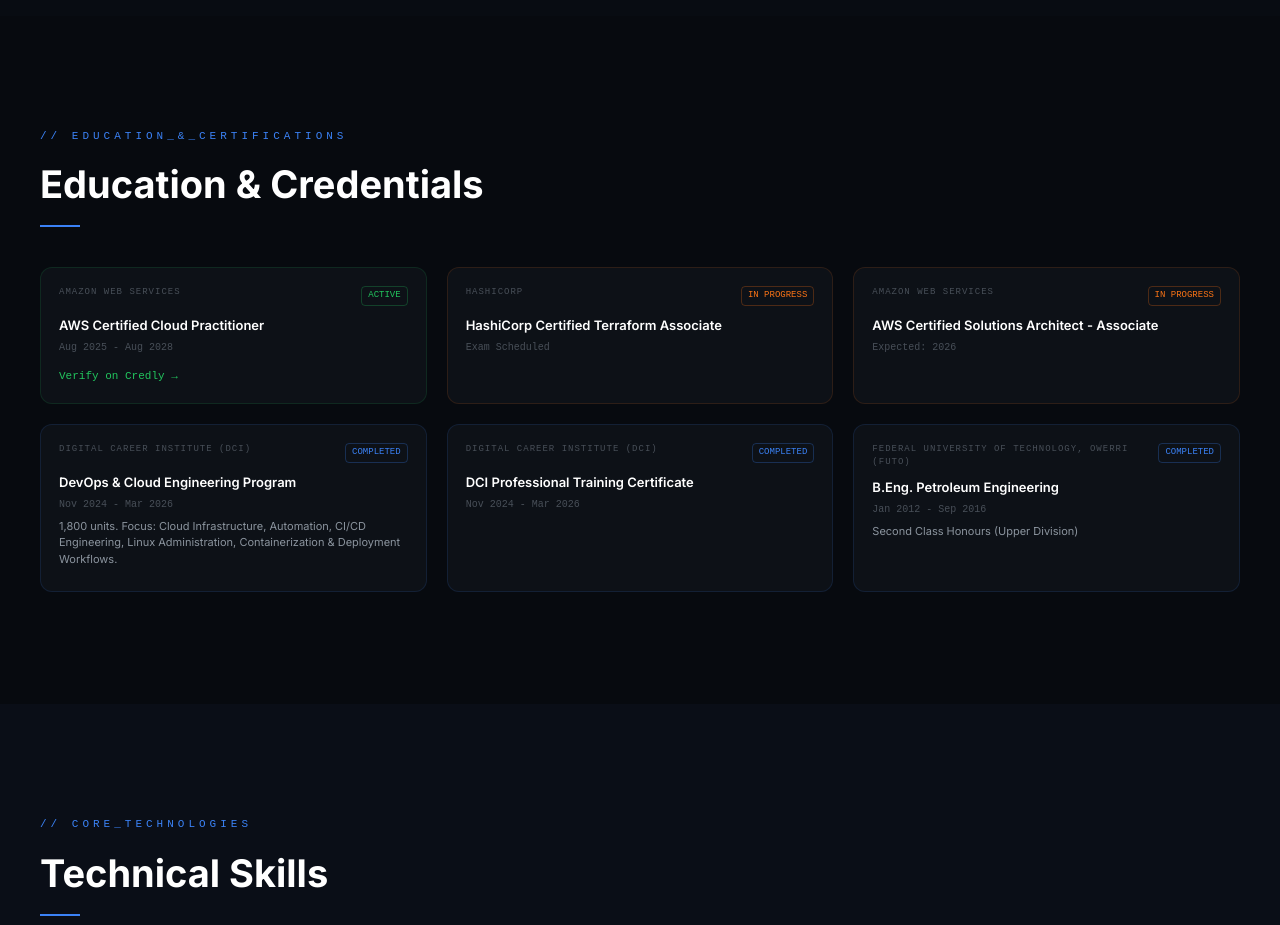
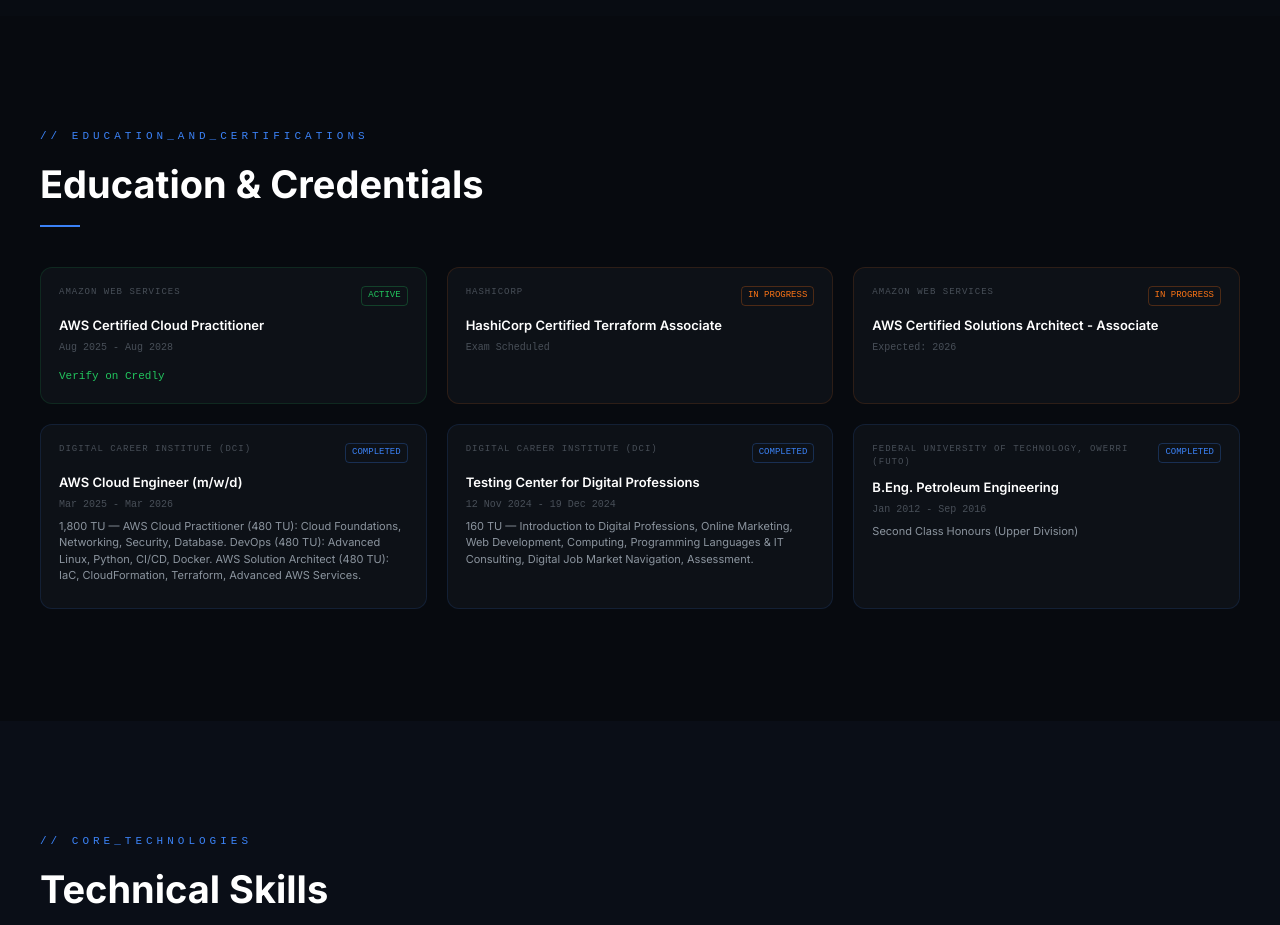
Before and after one commit to franklinosuji2-afk/franklin-portfolio, a Next.js app: page / in a window 1280 px wide. Shown: the part 4080-5005 px from the top of the page. Built offline with nearby package versions, Linux system fonts and the light colour scheme.

Commit message:
Fix all cert dates and content from official certificates

```diff
--- a/components/Certifications.tsx
+++ b/components/Certifications.tsx
@@ -3,8 +3,8 @@
   {issuer:"AMAZON WEB SERVICES",name:"AWS Certified Cloud Practitioner",period:"Aug 2025 - Aug 2028",status:"ACTIVE",color:"#22c55e",verify:"https://www.credly.com/badges/914031f2-e5b2-4e4e-b408-2d512d91566d/public_url"},
   {issuer:"HASHICORP",name:"HashiCorp Certified Terraform Associate",period:"Exam Scheduled",status:"IN PROGRESS",color:"#f97316"},
   {issuer:"AMAZON WEB SERVICES",name:"AWS Certified Solutions Architect - Associate",period:"Expected: 2026",status:"IN PROGRESS",color:"#f97316"},
-  {issuer:"DIGITAL CAREER INSTITUTE (DCI)",name:"DevOps & Cloud Engineering Program",period:"Nov 2024 - Mar 2026",status:"COMPLETED",color:"#3b82f6",note:"1,800 units. Focus: Cloud Infrastructure, Automation, CI/CD Engineering, Linux Administration, Containerization & Deployment Workflows."},
-  {issuer:"DIGITAL CAREER INSTITUTE (DCI)",name:"DCI Professional Training Certificate",period:"Nov 2024 - Mar 2026",status:"COMPLETED",color:"#3b82f6"},
+  {issuer:"DIGITAL CAREER INSTITUTE (DCI)",name:"AWS Cloud Engineer (m/w/d)",period:"Mar 2025 - Mar 2026",status:"COMPLETED",color:"#3b82f6",note:"1,800 TU — AWS Cloud Practitioner (480 TU): Cloud Foundations, Networking, Security, Database. DevOps (480 TU): Advanced Linux, Python, CI/CD, Docker. AWS Solution Architect (480 TU): IaC, CloudFormation, Terraform, Advanced AWS Services."},
+  {issuer:"DIGITAL CAREER INSTITUTE (DCI)",name:"Testing Center for Digital Professions",period:"12 Nov 2024 - 19 Dec 2024",status:"COMPLETED",color:"#3b82f6",note:"160 TU — Introduction to Digital Professions, Online Marketing, Web Development, Computing, Programming Languages & IT Consulting, Digital Job Market Navigation, Assessment."},
   {issuer:"FEDERAL UNIVERSITY OF TECHNOLOGY, OWERRI (FUTO)",name:"B.Eng. Petroleum Engineering",period:"Jan 2012 - Sep 2016",status:"COMPLETED",color:"#3b82f6",note:"Second Class Honours (Upper Division)"},
 ]
 export default function Certifications() {
@@ -12,7 +12,7 @@
     <section id="certifications" className="section-pad" style={{background:"#070a0f"}}>
       <div style={{maxWidth:"1200px",margin:"0 auto"}}>
         <div style={{marginBottom:"40px"}}>
-          <div style={{fontFamily:"monospace",fontSize:"11px",color:"#3b82f6",letterSpacing:"4px",marginBottom:"12px"}}>// EDUCATION_&_CERTIFICATIONS</div>
+          <div style={{fontFamily:"monospace",fontSize:"11px",color:"#3b82f6",letterSpacing:"4px",marginBottom:"12px"}}>// EDUCATION_AND_CERTIFICATIONS</div>
           <h2 style={{fontSize:"clamp(24px,4vw,38px)",fontWeight:700,color:"#fff",marginBottom:"12px"}}>Education & Credentials</h2>
           <div style={{width:"40px",height:"2px",background:"#3b82f6"}} />
         </div>
@@ -26,7 +26,7 @@
               <h3 style={{fontWeight:600,color:"#fff",marginBottom:"6px",fontSize:"13px",lineHeight:1.4}}>{cert.name}</h3>
               <div style={{fontFamily:"monospace",fontSize:"10px",color:"#484f58",marginBottom:"6px"}}>{cert.period}</div>
               {cert.note&&<p style={{fontSize:"11px",color:"#8b949e",lineHeight:1.5,marginBottom:"6px"}}>{cert.note}</p>}
-              {cert.verify&&<a href={cert.verify} target="_blank" rel="noreferrer" style={{fontSize:"11px",color:"#22c55e",textDecoration:"none",fontFamily:"monospace"}}>Verify on Credly →</a>}
+              {cert.verify&&<a href={cert.verify} target="_blank" rel="noreferrer" style={{fontSize:"11px",color:"#22c55e",textDecoration:"none",fontFamily:"monospace"}}>Verify on Credly</a>}
             </div>
           ))}
         </div>
```
